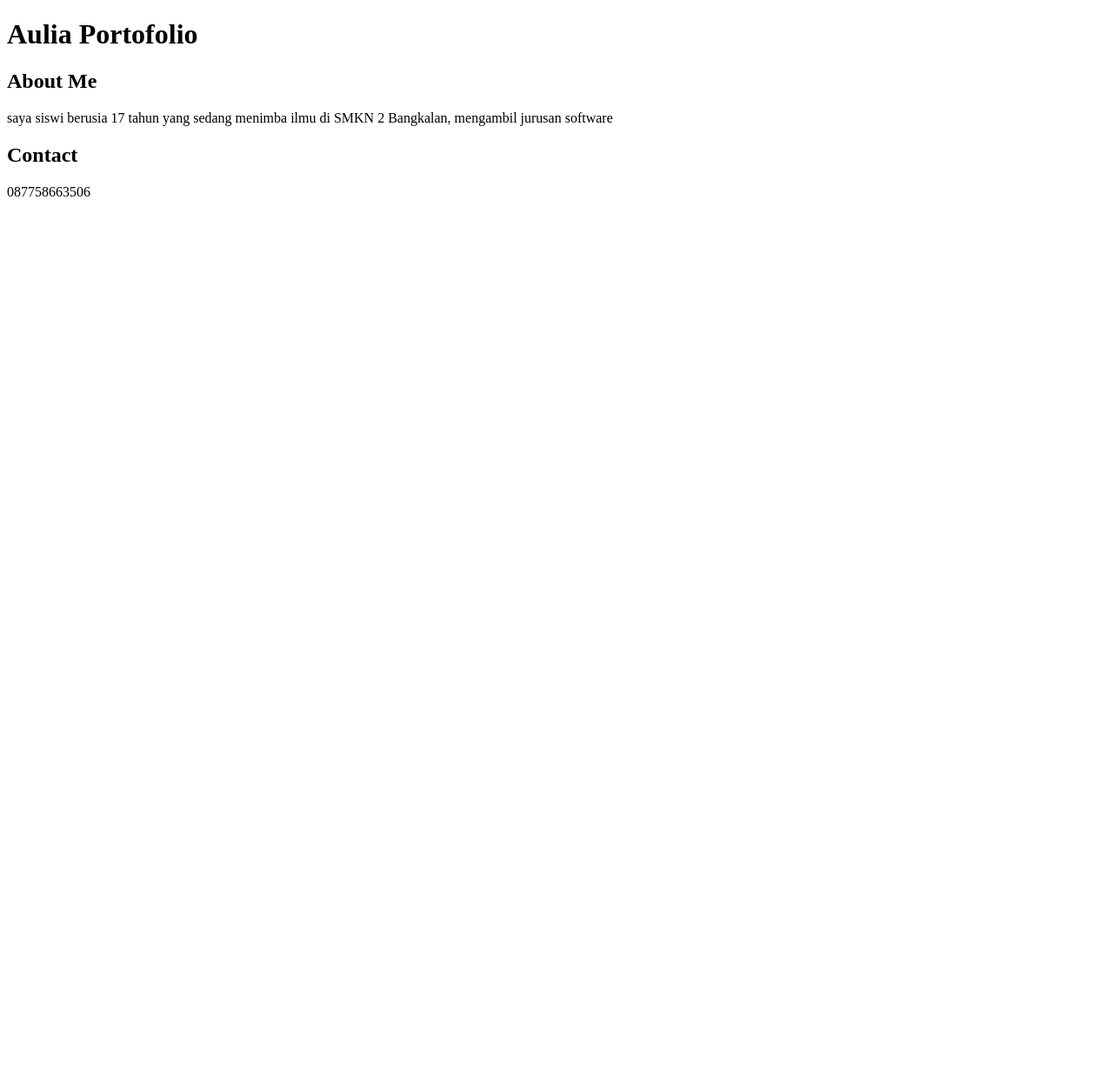
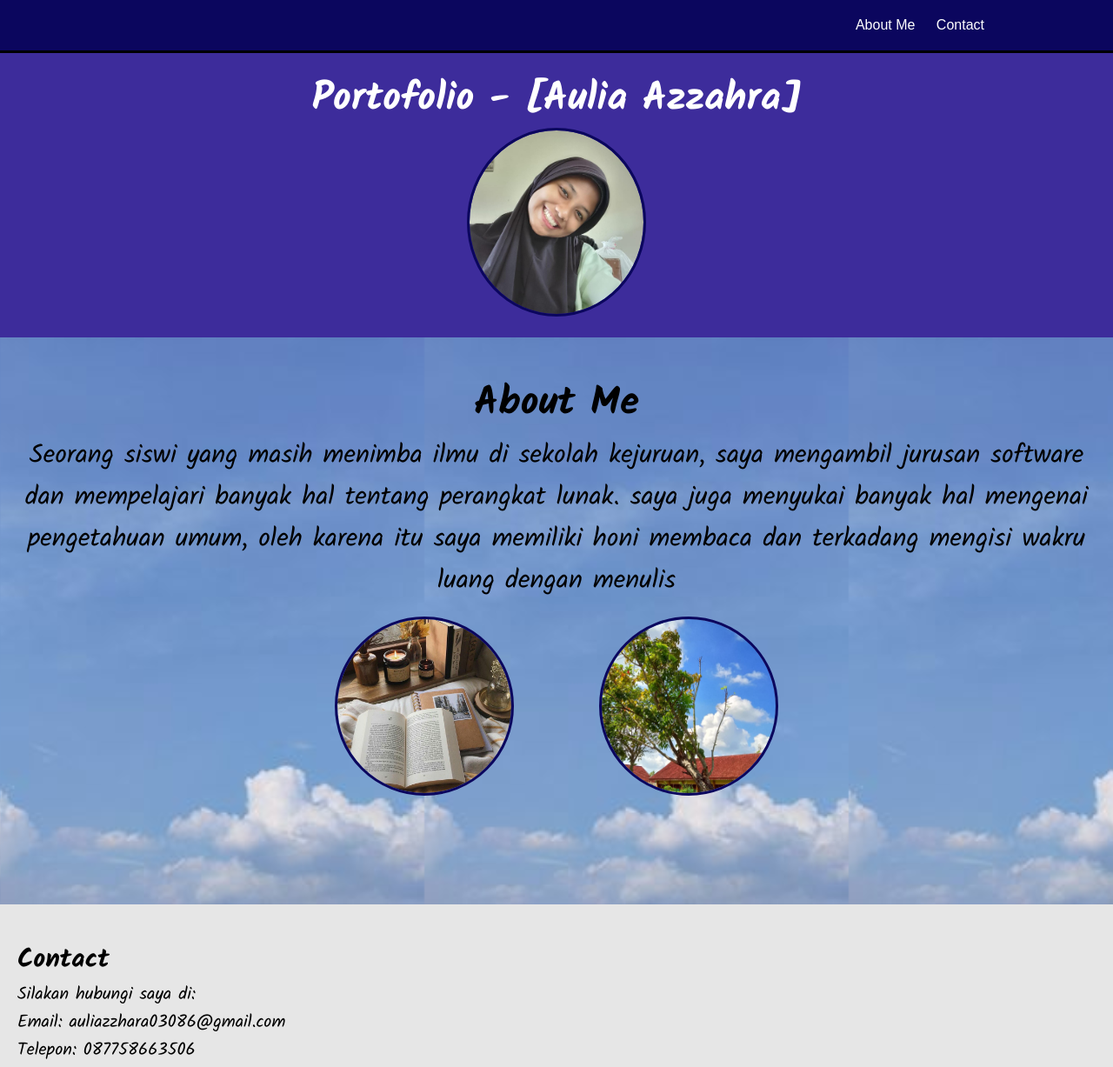
Before and after one commit to itzauliaz/rara-portofolio, a plain HTML site: page index.html in a window 1280 px wide. Shown: the whole page at 87% size. Before the commit the page ends 800 px from the top, so only its background shows below. Drawn offline with Linux system fonts and the light colour scheme; a web font is replaced by a local one.

Commit message:
menambahkan style.css

```diff
--- a/index.html
+++ b/index.html
@@ -4,28 +4,40 @@
     <meta charset="UTF-8" />
     <meta name="viewport" content="width=device-width, initial-scale=1.0" />
     <title>Portofolio</title>
+    <link rel="stylesheet" href="style.css" />
   </head>
   <body>
-    <h1>Aulia Portofolio</h1>
+    <nav>
+      <div class="container">
+        <ul>
+          <li><a href="#about">About Me</a></li>
+          <li><a href="#contact">Contact</a></li>
+        </ul>
+      </div>
+    </nav>
+    <header>
+      <h1>Portofolio - [Aulia Azzahra]</h1>
+      <img src="img/akuu.jpg" alt="akuu" />
+    </header>
 
-    <section id="about" class="about">
-      <div>
-        <h2>About Me</h2>
-        <p>
-          saya siswi berusia 17 tahun yang sedang menimba ilmu di SMKN 2
-          Bangkalan, mengambil jurusan software
-        </p>
-      </div>
+    <section id="about">
+      <h2>About Me</h2>
+      <p>
+        Seorang siswi yang masih menimba ilmu di sekolah kejuruan, saya
+        mengambil jurusan software dan mempelajari banyak hal tentang perangkat
+        lunak. saya juga menyukai banyak hal mengenai pengetahuan umum, oleh
+        karena itu saya memiliki honi membaca dan terkadang mengisi wakru luang
+        dengan menulis
+      </p>
+      <img src="img/baca3.jpg" alt="baca" />
+      <img src="img/smk2.jpg" alt="" />
     </section>
 
-    <section id="contact" class="contact">
-      <div>
-        <h2>Contact</h2>
-        <a
-          href="https://instagram.com/itz.auliaz?utm_source=qr&igshid=OGIxMTE0OTdkZA=="
-        ></a>
-        <p>087758663506</p>
-      </div>
+    <section id="contact">
+      <h2>Contact</h2>
+      <p>Silakan hubungi saya di:</p>
+      <p>Email: auliazzhara03086@gmail.com</p>
+      <p>Telepon: 087758663506</p>
     </section>
   </body>
 </html>
--- /dev/null
+++ b/style.css
@@ -0,0 +1,103 @@
+/* Reset default margin and padding */
+
+@import url("https://fonts.googleapis.com/css2?family=Edu+TAS+Beginner:wght@500&family=Kalam:wght@400;700&display=swap");
+
+body,
+h1,
+h2,
+p {
+  margin: 0;
+  padding: 0;
+  font-family: "Edu TAS Beginner", cursive;
+  font-family: "Kalam", cursive;
+}
+
+body {
+  font-family: Arial, sans-serif;
+  line-height: 1.6;
+}
+
+header {
+  background-color: rgb(61, 44, 155);
+  color: #fff;
+  text-align: center;
+  padding: 20px 0;
+}
+
+img {
+  width: 200px;
+  border-radius: 50%;
+
+  outline: 3px rgb(11, 6, 94) solid;
+}
+
+header h1 {
+  margin: 0;
+  font-size: 45px;
+}
+
+nav {
+  outline: 3px solid;
+  background-color: rgb(11, 6, 94);
+  justify-content: end;
+  text-align: right;
+}
+
+.container {
+  width: 80%;
+  margin: 0 auto;
+  overflow: hidden;
+}
+
+nav ul {
+  list-style: none;
+}
+
+nav ul li {
+  display: inline;
+  margin-right: 20px;
+}
+
+nav ul li a {
+  color: #fff;
+  text-decoration: none;
+}
+
+section {
+  padding: 40px 20px;
+  text-align: center;
+}
+
+#about {
+  background-image: url(img/langit.jpg);
+  background-attachment: fixed;
+  background-size: contain;
+}
+
+#about h2 {
+  font-size: 45px;
+}
+
+#about p {
+  font-size: 30px;
+}
+
+#about img {
+  margin-left: 50px;
+  margin-right: 50px;
+  margin-top: 20px;
+  margin-bottom: 80px;
+}
+
+#contact {
+  background-color: #e6e6e6;
+  text-align: start;
+}
+
+#contact h2 {
+  font-size: 30px;
+}
+
+#contact p {
+  font-size: 20px;
+}
```
Also changed, not shown: img/Gambar WhatsApp 2023-11-08 pukul 07.45.53_e7bd62ba.jpg (added), img/akuu.jpg (added), img/baca.jpg (added), img/baca2.jpg (added), img/baca3.jpg (added), img/langit.jpg (added), img/smk.jpg (added), img/smk2.jpg (added), img/° ც Հ ղ ु°.jpeg (added).
